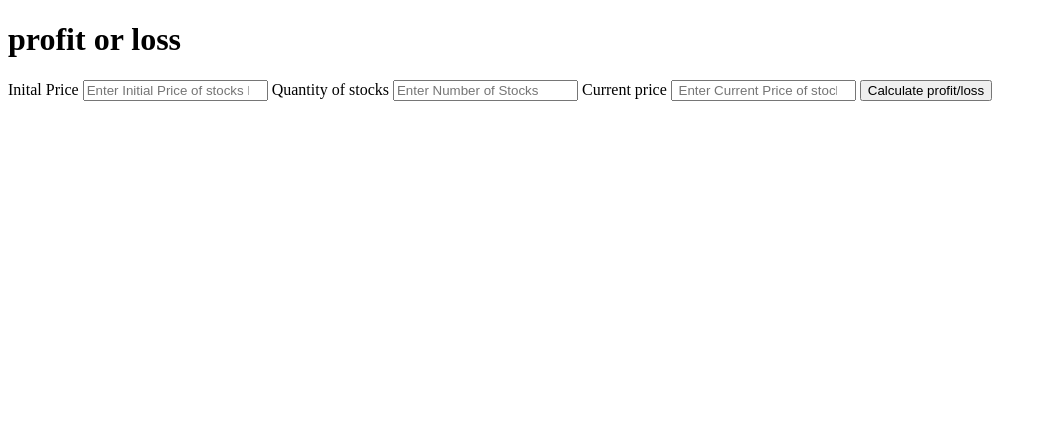
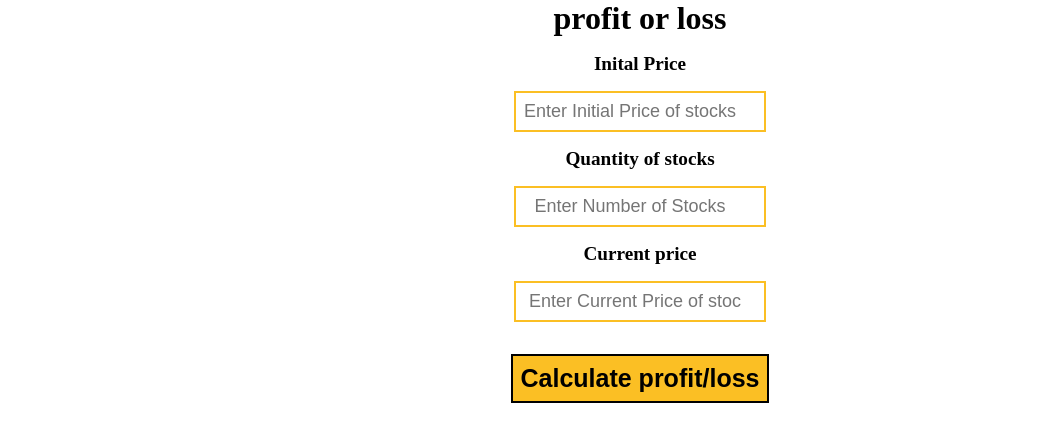
Before and after one commit to sharath-io/profit-or-loss, a plain HTML site: page index.html in a window 1280 px wide. Shown: the whole page, without its empty margins (0-1047 px from the left). Drawn offline with Linux system fonts and the light colour scheme.

Commit message:
style: added styling to the app

```diff
--- a/index.html
+++ b/index.html
@@ -5,6 +5,7 @@
     <meta http-equiv="X-UA-Compatible" content="IE=edge">
     <meta name="viewport" content="width=device-width, initial-scale=1.0">
     <title>Profit or Loss</title>
+    <link href="styles.css" rel="stylesheet"/>
 </head>
 <body>
     <div class="container">
--- /dev/null
+++ b/styles.css
@@ -0,0 +1,43 @@
+
+:root{
+    --primary-color: #FBBF24;
+}
+
+*{
+    text-align:center;
+    padding: 0;
+    margin: 0;
+}
+
+.label-class{
+    display: block;
+    font-size: larger;
+    margin: 1rem auto;
+    font-weight: bolder;
+}
+
+.input-class{
+    display: block;
+    font-size: large;
+    padding: 0.5rem;
+    margin: 1rem auto;
+    border: 2px solid var(--primary-color);
+}
+
+
+#calculate-btn{
+    padding: 0.5rem;
+    margin: 2rem auto;
+    display: block;
+    font-weight: bold;
+    border: 2px solid;
+    font-size: 25px;
+    cursor: pointer;
+    background-color: var(--primary-color);
+}
+
+#output-div{
+    font-size: large;
+    font-weight: bolder;
+    margin-top: 2rem;
+}
```
